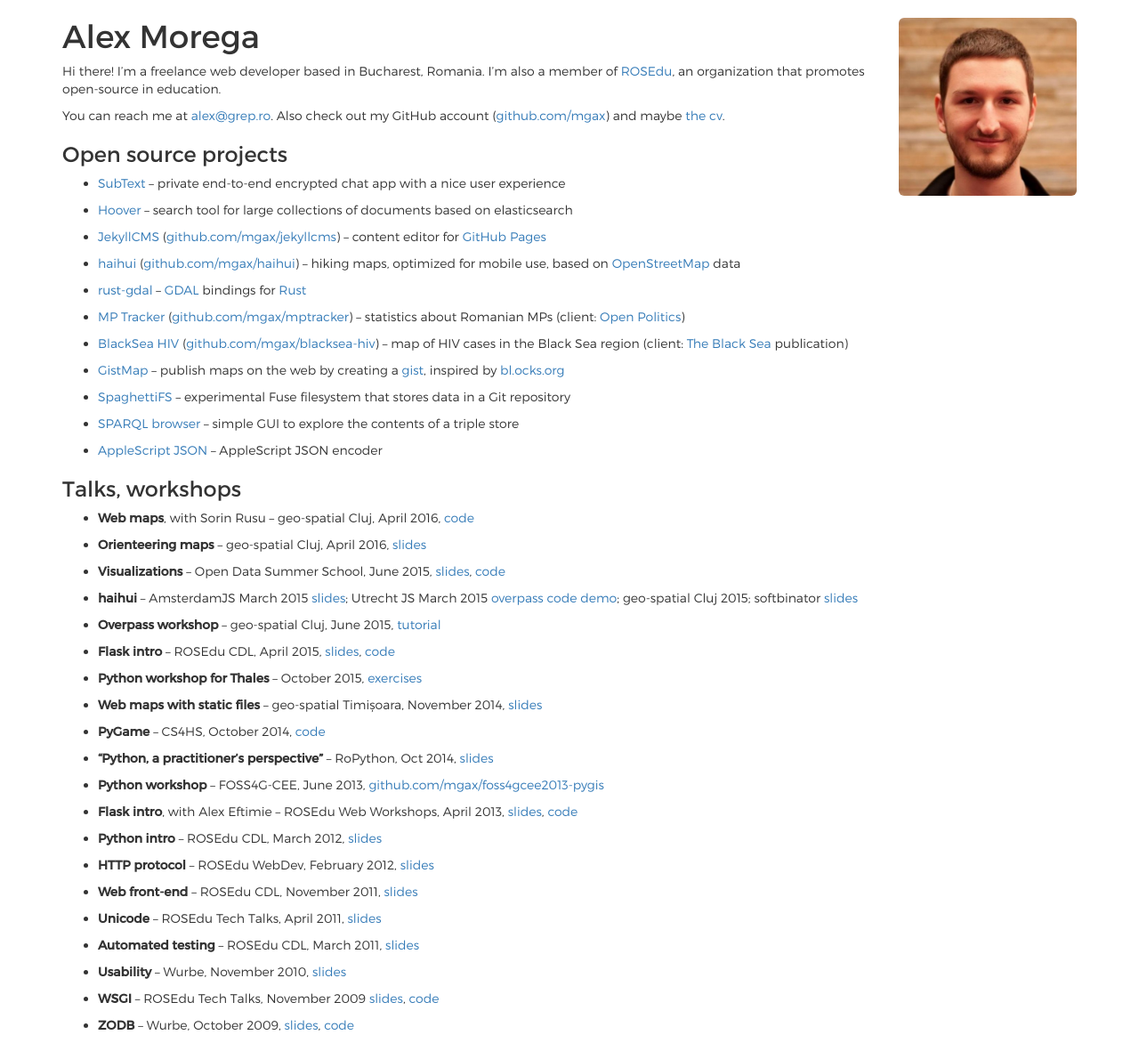
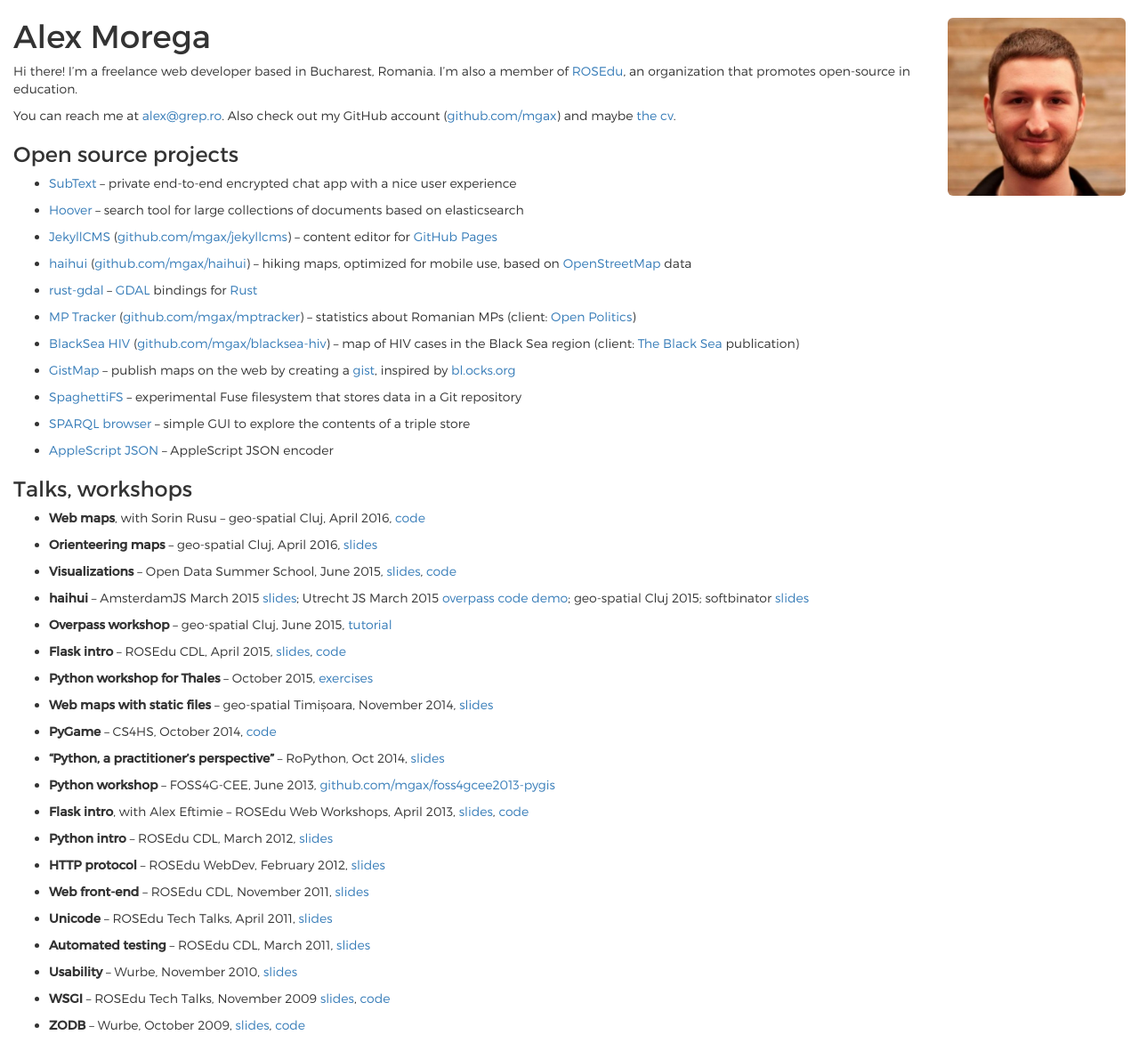
Before and after one commit to mgax/grep.ro, a Jekyll site: the page built from index.md, in a window 1280 px wide. Shown: the whole page at 89% size. Built offline with Jekyll 4.4.1, drawn with Linux system fonts in a browser that asks for light colours; nearby versions of some CDN libraries.

Commit message:
fluid container

```diff
--- a/_layouts/default.html
+++ b/_layouts/default.html
@@ -9,11 +9,11 @@
 @font-face { font-family: Montserrat; src: url("{{ site.base_url }}/montserrat/Montserrat-Regular.otf") format("opentype") }
 body { font-family: Montserrat; font-weight: 300 }
 h1, h2, h3, h4, h5, h6 { font-weight: 400 }
-.container > p > img { width: 200px; margin-top: 20px; }
+p.photo > img { width: 200px; margin-top: 20px; }
 </style>
 
 <body>
 
-<div class="container">
+<div class="container-fluid">
 {{ content }}
 </div>
--- a/index.md
+++ b/index.md
@@ -1,7 +1,7 @@
 ---
 title: Alex Morega
 ---
-<p class="pull-right"><img src="photo.jpeg" class="img-rounded"></p>
+<p class="photo pull-right"><img src="photo.jpeg" class="img-rounded"></p>
 
 # Alex Morega
 
```
